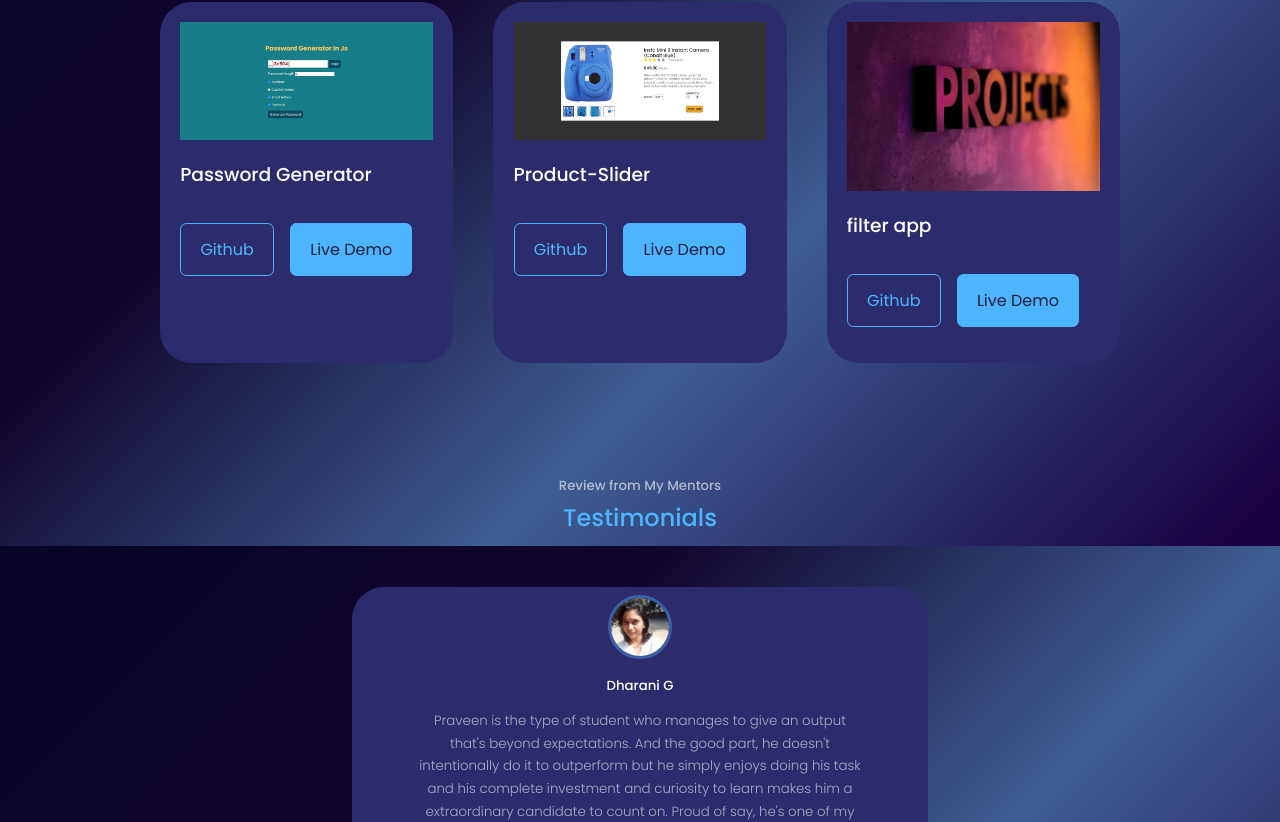
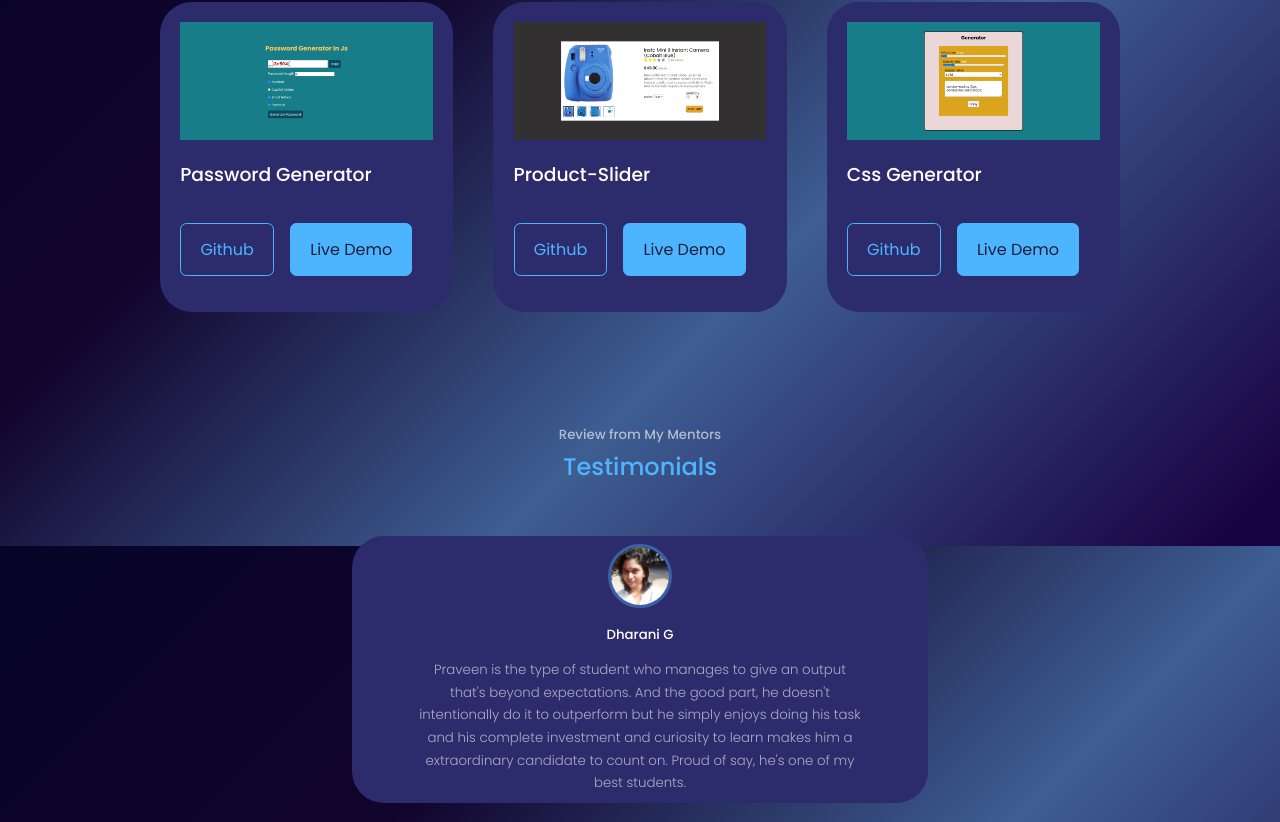
Before and after one commit to Praveensk06/react-portfolio-website, a React (Create React App) app: page / in a window 1280 px wide. Shown: the part 2654-3476 px from the top of the page. Built offline with nearby package versions, Linux system fonts and the light colour scheme.

Commit message:
update project url and image

```diff
--- a/src/components/portfolio/Portfolio.jsx
+++ b/src/components/portfolio/Portfolio.jsx
@@ -5,7 +5,7 @@ import IMG2 from "../../assets/netflix-img.png";
 import IMG3 from "../../assets/food-app-img.png";
 import IMG4 from "../../assets/password-generator-img.png";
 import IMG5 from "../../assets/product-slider-img.png";
-import IMG6 from "../../assets/portfolio6.avif";
+import IMG6 from "../../assets/css-generator-img.png";
 
 // data
 const data = [
@@ -21,7 +21,7 @@ const data = [
     image: IMG2,
     title: "Netflix-Clone",
     github: "https://github.com/Praveensk06/netflix-clone.git",
-    demo: "https://praveen-netflix-clone.netlify.app",
+    demo: "https://praveen-netflixclone.netlify.app/",
   },
   {
     id: 3,
@@ -47,9 +47,9 @@ const data = [
   {
     id: 6,
     image: IMG6,
-    title: "filter app",
-    github: "https://github.com",
-    demo: "https://github.com",
+    title: "Css Generator",
+    github: "https://github.com/Praveensk06/CSS-Generator.git",
+    demo: "https://praveensk06.github.io/CSS-Generator/",
   },
 ];
 
```
Also changed, not shown: src/assets/css-generator-img.png (added).
